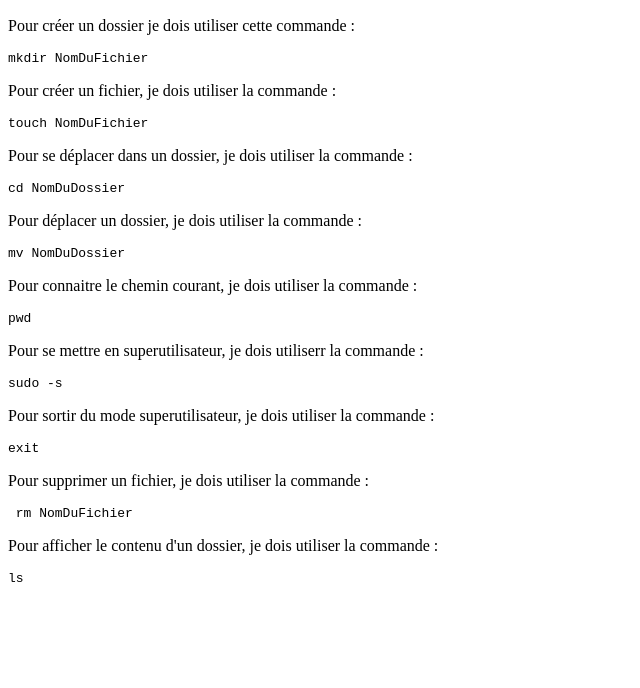
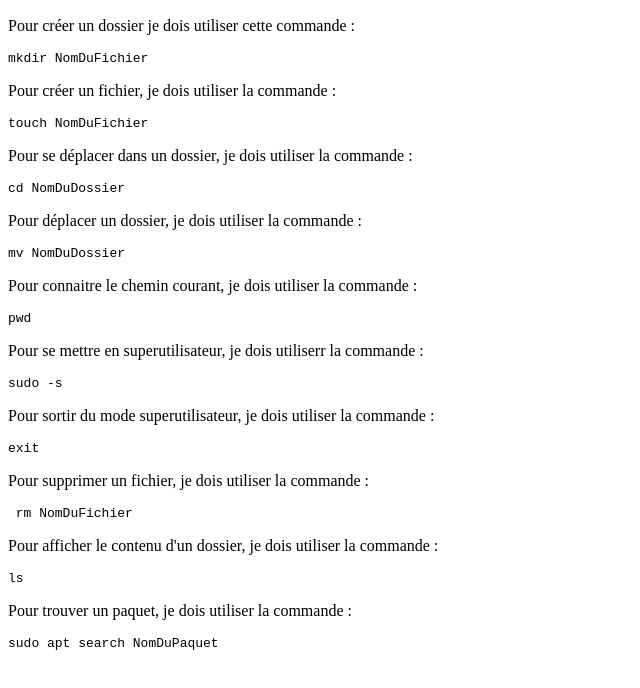
Before and after one commit to gmasakidi/Memento, a plain HTML site: page index.html in a window 1280 px wide. Shown: the part 110-798 px from the top of the page, without its empty margins (0-640 px from the left). Drawn offline with Linux system fonts and the light colour scheme.

Commit message:
Ajout de la commande Apt search

```diff
--- a/index.html
+++ b/index.html
@@ -26,5 +26,7 @@
  <pre><code> rm NomDuFichier</code></pre>
  <p>Pour afficher le contenu d'un dossier, je dois utiliser la commande : </p>
  <pre><code>ls</code></pre>
+ <p>Pour trouver un paquet, je dois utiliser la commande : </p>
+ <pre><code>sudo apt search NomDuPaquet</code></pre>
  </body>
  </html>
```
